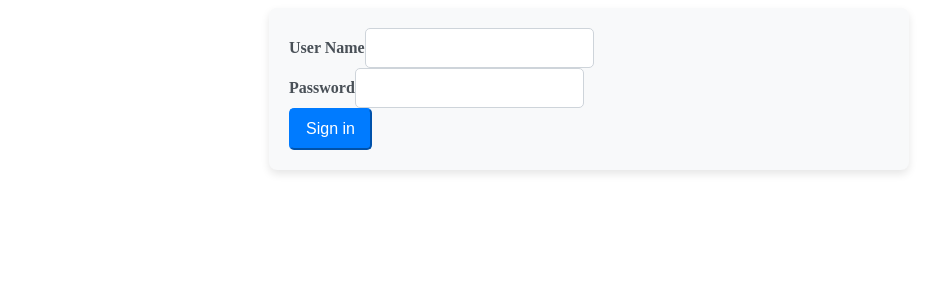
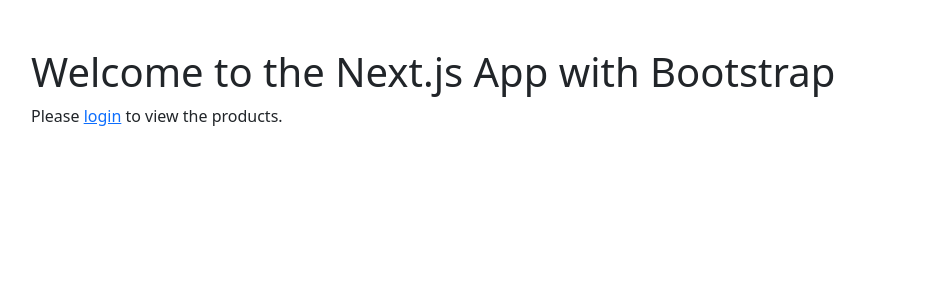
Before and after one commit to ShivaKrishna2266/car-specifications-system, a Next.js app: page / in a window 1280 px wide. Shown: the top 300 px of the page, without its empty margins (51-989 px from the left). Built offline with nearby package versions, Linux system fonts and the light colour scheme.

Commit message:
Added lonin changes

```diff
--- a/app/layout.tsx
+++ b/app/layout.tsx
@@ -1,34 +1,15 @@
-import type { Metadata } from "next";
-import localFont from "next/font/local";
-import "./globals.css";
+import 'bootstrap/dist/css/bootstrap.min.css';
 
-const geistSans = localFont({
-  src: "./fonts/GeistVF.woff",
-  variable: "--font-geist-sans",
-  weight: "100 900",
-});
-const geistMono = localFont({
-  src: "./fonts/GeistMonoVF.woff",
-  variable: "--font-geist-mono",
-  weight: "100 900",
-});
-
-export const metadata: Metadata = {
-  title: "Create Next App",
-  description: "Generated by create next app",
+export const metadata = {
+  title: 'Next.js App with Bootstrap',
+  description: 'A Next.js app using Bootstrap for styling.',
 };
 
-export default function RootLayout({
-  children,
-}: Readonly<{
-  children: React.ReactNode;
-}>) {
+export default function RootLayout({ children }) {
   return (
     <html lang="en">
-      <body
-        className={`${geistSans.variable} ${geistMono.variable} antialiased`}
-      >
-        {children}
+      <body>
+        <div className="container">{children}</div>
       </body>
     </html>
   );
--- a/app/page.tsx
+++ b/app/page.tsx
@@ -1,62 +1,8 @@
-'use client';
-
-import React, { useState } from 'react';
-import axios from 'axios';
-import "./globals.css";
-import "bootstrap";
-
-const SignInForm = () => {
-  const [username, setUserName] = useState('');
-  const [password, setPassword] = useState('');
-  const [errorMessage, setErrorMessage] = useState('');
-
-
-  const handleSubmit = async (e: React.FormEvent) => {
-    e.preventDefault();
-
-    if (!username || !password) {
-        setErrorMessage('Username and Password are required.');
-        return;
-    }
-
-    const formData = new URLSearchParams();
-    formData.append('username', username);  // Correct param name
-    formData.append('password', password);  // Correct param name
-
-    try {
-        const response = await axios.post('http://localhost:9090/api/users/register', formData, {
-            headers: {
-                'Content-Type': 'application/x-www-form-urlencoded',  // URL-encoded form data
-            },
-        });
-        console.log('Form submitted successfully:', response.data);
-        setErrorMessage('');
-    } catch (error) {
-        console.error('Error submitting form:', error);
-        setErrorMessage('Failed to submit the form. Please try again.');
-    }
-};
+export default function HomePage() {
   return (
-    <form className="row g-3" onSubmit={handleSubmit}>
-      <div className="col-md-6 mt-3 mb-3">
-        <label htmlFor="username" className="form-label">User Name</label>
-        <input type="text" className="form-control" id="username" value={username} onChange={(e) => setUserName(e.target.value)} />
-      </div>
-
-      <div className="col-md-6 mt-3 mb-3">
-        <label htmlFor="password" className="form-label">Password</label>
-        <input type="password" className="form-control" id="password" value={password} onChange={(e) => setPassword(e.target.value)} />
-      </div>
-
-      <div className="col-12">
-        <button type="submit" className="btn btn-primary">Sign in</button>
-      </div>
-    </form>
+    <div className="mt-5">
+      <h1>Welcome to the Next.js App with Bootstrap</h1>
+      <p>Please <a href="/login">login</a> to view the products.</p>
+    </div>
   );
-};
-
-export default SignInForm;
-
-function setErrorMessage(arg0: string) {
-  throw new Error('Function not implemented.');
 }
```
Also changed, not shown: app/login.tsx (deleted, +0 -84 lines), app/login/page.tsx (added, +49 -0 lines), app/products/page.tsx (added, +8 -0 lines).
